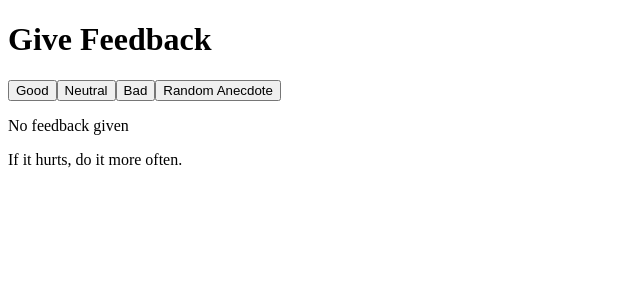
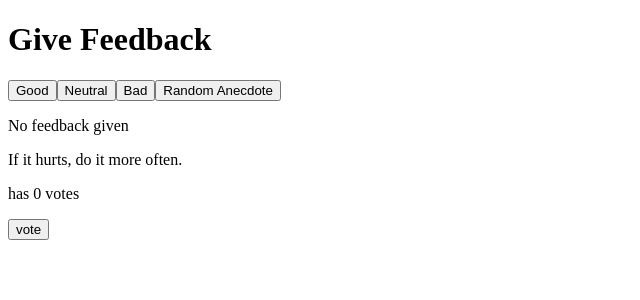
Before and after one commit to Orleann/Course, a React (Vite) app in the folder part1/: page / in a window 1280 px wide. Shown: the top 300 px of the page, without its empty margins (0-640 px from the left). Built offline with nearby package versions, Linux system fonts and the light colour scheme.

Commit message:
Exercise 1.13 done

```diff
--- a/part1/src/App.jsx
+++ b/part1/src/App.jsx
@@ -1,10 +1,4 @@
 import React, { useState } from 'react'
-
-const Button = ({ handleCLick, text}) => {
-  return(
-    <button onClick={handleCLick}>{text}</button>
-  )
-}
 
 const StatisticsLine = ({text, value}) => {
   return(
@@ -33,12 +27,28 @@ const Statistics = ({good, neutral, bad}) => {
   )
 }
 
+const Votes = {
+    0: 0, 1: 0, 2: 0, 3: 0, 4: 0, 5: 0, 6: 0, 7: 0
+  }
+
+const Anecdotes = [
+    'If it hurts, do it more often.',
+    'Adding manpower to a late software project makes it later!',
+    'The first 90 percent of the code accounts for the first 10 percent of the development time...The remaining 10 percent of the code accounts for the other 90 percent of the development time.',
+    'Any fool can write code that a computer can understand. Good programmers write code that humans can understand.',
+    'Premature optimization is the root of all evil.',
+    'Debugging is twice as hard as writing the code in the first place. Therefore, if you write the code as cleverly as possible, you are, by definition, not smart enough to debug it.',
+    'Programming without an extremely heavy use of console.log is same as if a doctor would refuse to use x-rays or blood tests when diagnosing patients.',
+    'The only way to go fast, is to go well.'
+  ]
+
 const App = () => {
-  const [good, setGood] = useState(0);
-  const [neutral, setNeutral] = useState(0);
-  const [bad, setBad] = useState(0);
-  const [hasFeedback, setHasFeedback] = useState(0);
-  const [selected, setSelected] = useState(0);
+  const [good, setGood] = useState(0)
+  const [neutral, setNeutral] = useState(0)
+  const [bad, setBad] = useState(0)
+  const [hasFeedback, setHasFeedback] = useState(0)
+  const [selected, setSelected] = useState(0)
+  const [votes, setVotes] = useState(Votes)
 
   const handleGoodFeedback = () => {
     setGood(good + 1)
@@ -55,22 +65,16 @@ const App = () => {
     setHasFeedback(true)
   }
 
-  const handleSelected = () => {
-    setSelected(Math.floor(Math.random() * (Anecdotes.length)))
+  const handleVotes = () => {
+    const newVotes = { ...votes }
+    newVotes[selected] += 1
+    setVotes(newVotes)
   }
 
-  const Anecdotes = [
-    'If it hurts, do it more often.',
-    'Adding manpower to a late software project makes it later!',
-    'The first 90 percent of the code accounts for the first 10 percent of the development time...The remaining 10 percent of the code accounts for the other 90 percent of the development time.',
-    'Any fool can write code that a computer can understand. Good programmers write code that humans can understand.',
-    'Premature optimization is the root of all evil.',
-    'Debugging is twice as hard as writing the code in the first place. Therefore, if you write the code as cleverly as possible, you are, by definition, not smart enough to debug it.',
-    'Programming without an extremely heavy use of console.log is same as if a doctor would refuse to use x-rays or blood tests when diagnosing patients.',
-    'The only way to go fast, is to go well.'
-  ]
-
-
+  const handleSelected = () => {
+    const randomIndex = Math.floor(Math.random() * Anecdotes.length);
+    setSelected(randomIndex);
+  }
 
   return (
     <div>
@@ -82,6 +86,8 @@ const App = () => {
 
       {hasFeedback && <Statistics good={good} neutral={neutral} bad={bad} /> || <p>No feedback given</p>}
       {Anecdotes[selected]}
+      <p>has {votes[selected]} votes</p>
+      <p><button onClick={handleVotes}>vote</button></p>
     </div>
   );
 };
```
